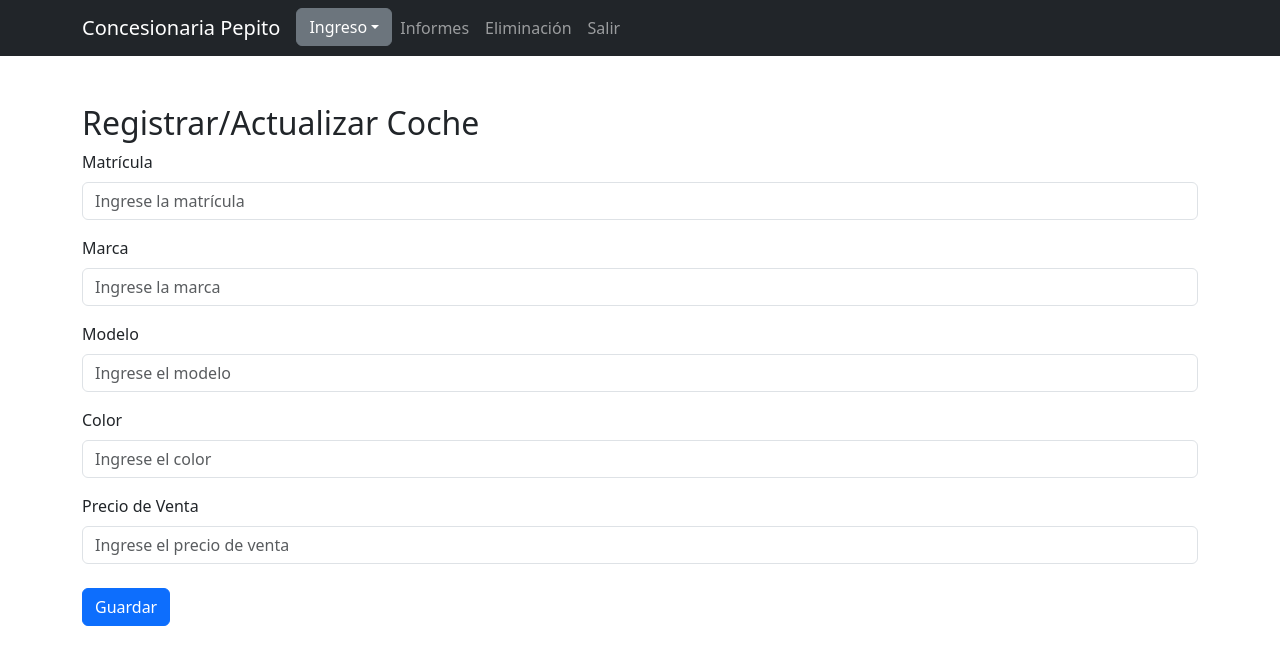
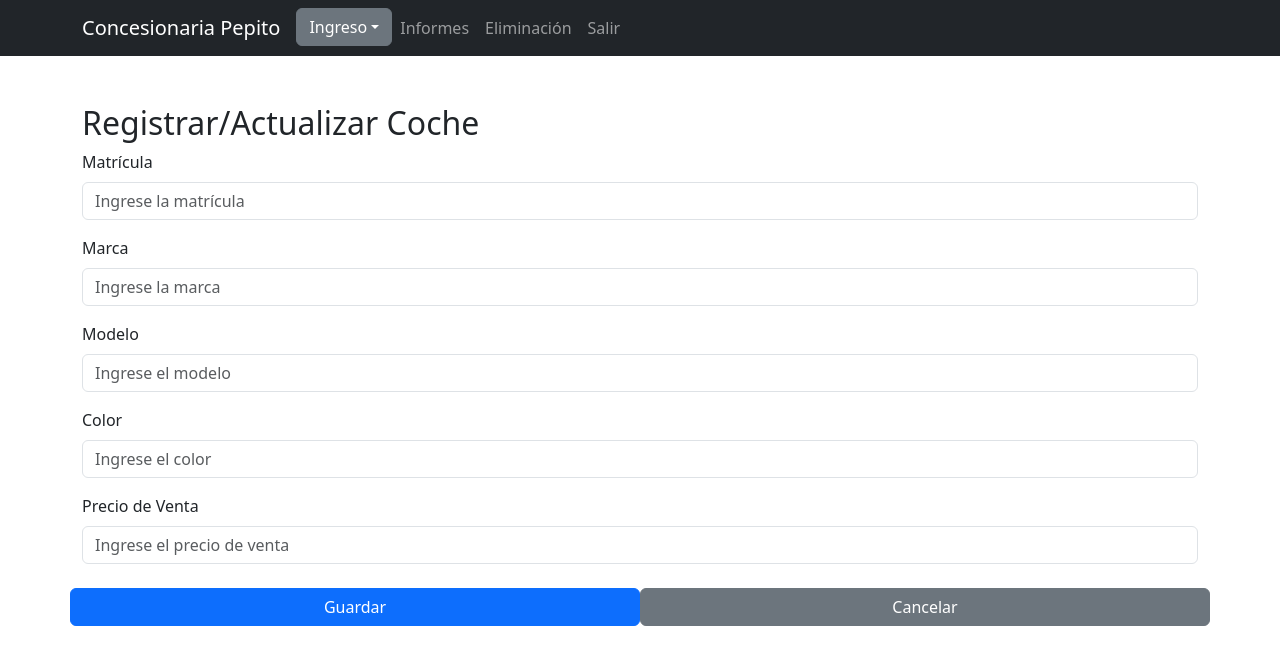
Before and after one commit to Seni0r-C/plantilla_ui_react_boostrap, a React (Vite) app: page /ingreso/vehiculo in a window 1280 px wide. Shown: the top 664 px of the page. Built offline with nearby package versions, Linux system fonts and the light colour scheme.

Commit message:
botón de cancelar en ingresos

```diff
--- a/src/App.jsx
+++ b/src/App.jsx
@@ -6,7 +6,6 @@ import Home from './pages/Home';
 import IngresoClientes from './pages/Ingreso/Clientes';
 import IngresoCarro from './pages/Ingreso/Carro';
 import IngresoRevisiones from './pages/Ingreso/Revision/Revision';
-import Ventas from './pages/Ventas';
 
 function App() {
   return (
--- a/src/pages/Ingreso/Carro.jsx
+++ b/src/pages/Ingreso/Carro.jsx
@@ -1,6 +1,6 @@
 import React, { useState } from 'react';
 import axios from 'axios';
-import { Form, Button, Alert, Container } from 'react-bootstrap';
+import { Form, Button, Alert, Container, Row } from 'react-bootstrap';
 import { API_URL } from '../../../Constantes';
 
 const Carro = () => {
@@ -45,6 +45,14 @@ const Carro = () => {
             // setError(err.response?.data?.error || 'Error al guardar los datos.');
             setError(err);
         }
+    };
+
+    const handleCancel = () => {
+        setMatricula('');
+        setMarca('');
+        setModelo('');
+        setColor('');
+        setPrecioVenta('');
     };
 
     return (
@@ -102,10 +110,14 @@ const Carro = () => {
                         onChange={(e) => setPrecioVenta(e.target.value)}
                     />
                 </Form.Group>
-
-                <Button variant="primary" type="submit" className="mt-4">
-                    Guardar
-                </Button>
+                <Row className="mt-4">
+                    <Button variant="primary" type="submit" className="w-50">
+                        Guardar
+                    </Button>
+                    <Button variant="secondary" onClick={handleCancel} className="w-50">
+                        Cancelar
+                    </Button>
+                </Row>
             </Form>
         </Container>
     );
--- a/src/pages/Ingreso/Clientes.jsx
+++ b/src/pages/Ingreso/Clientes.jsx
@@ -79,6 +79,13 @@ const Cliente = () => {
             }
         }
         setSelectedCoches(selected);
+    };
+
+    const handleCancel = () => {
+        setError('');
+        setSuccess('');
+        setCoches([]);
+        setSelectedCoches([]);
     };
 
     return (
@@ -182,7 +189,11 @@ const Cliente = () => {
                         </Form.Group>
                     </Col>
                 </Row>
-                {coches.length > 0 && <Button type="submit">Registrar Cliente</Button>}
+                {coches.length > 0 &&
+                    <>
+                        <Button type="submit">Registrar Cliente</Button>
+                        <Button variant="secondary" onClick={handleCancel}>Cancelar</Button>
+                    </>}
             </Form>
         </Container>
     );
--- a/src/pages/Ingreso/Revision/MaintenanceForm.jsx
+++ b/src/pages/Ingreso/Revision/MaintenanceForm.jsx
@@ -33,12 +33,24 @@ const RevisionForm = ({ selectedVehicles }) => {
         }
     };
 
+    const handleCancel = () => {
+        setMaintenance({
+            cambio_filtro: false,
+            cambio_aceite: false,
+            cambio_frenos: false,
+            costo_revision: '',
+            fecha_hora_recepcion: '',
+            fecha_hora_entrega: '',
+        });
+    };
+
     return (
         <Form>
             <Form.Check
                 type="checkbox"
                 label="Cambio de Filtro"
                 name="cambio_filtro"
+                checked={maintenance.cambio_filtro}
                 onChange={handleChange}
             />
             <Form.Check
@@ -46,12 +58,14 @@ const RevisionForm = ({ selectedVehicles }) => {
                 label="Cambio de Aceite"
                 name="cambio_aceite"
                 onChange={handleChange}
+                checked={maintenance.cambio_aceite}
             />
             <Form.Check
                 type="checkbox"
                 label="Cambio de Frenos"
                 name="cambio_frenos"
                 onChange={handleChange}
+                checked={maintenance.cambio_frenos}
             />
             <Form.Group controlId="costo_revision">
                 <Form.Label>Costo de la Revisión</Form.Label>
@@ -59,6 +73,7 @@ const RevisionForm = ({ selectedVehicles }) => {
                     type="text"
                     name="costo_revision"
                     onChange={handleChange}
+                    value={maintenance.costo_revision}
                 />
             </Form.Group>
             <Form.Group controlId="fecha_hora_recepcion">
@@ -67,6 +82,7 @@ const RevisionForm = ({ selectedVehicles }) => {
                     type="datetime-local"
                     name="fecha_hora_recepcion"
                     onChange={handleChange}
+                    value={maintenance.fecha_hora_recepcion}
                 />
             </Form.Group>
             <Form.Group controlId="fecha_hora_entrega">
@@ -75,10 +91,14 @@ const RevisionForm = ({ selectedVehicles }) => {
                     type="datetime-local"
                     name="fecha_hora_entrega"
                     onChange={handleChange}
+                    value={maintenance.fecha_hora_entrega}
                 />
             </Form.Group>
             <Button variant="primary" onClick={handleSubmit}>
                 Crear Revisión
+            </Button>
+            <Button variant="secondary" onClick={handleCancel}>
+                Cancelar
             </Button>
         </Form>
     );
```
